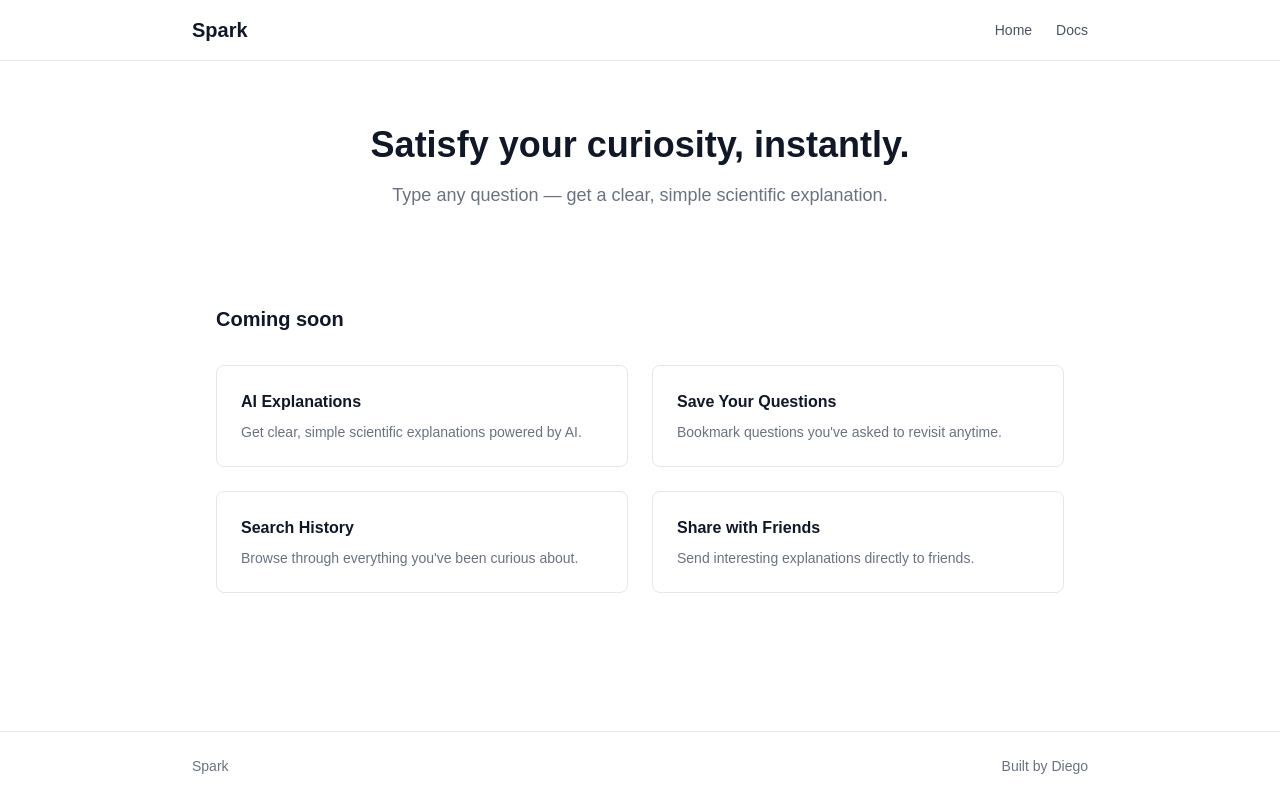
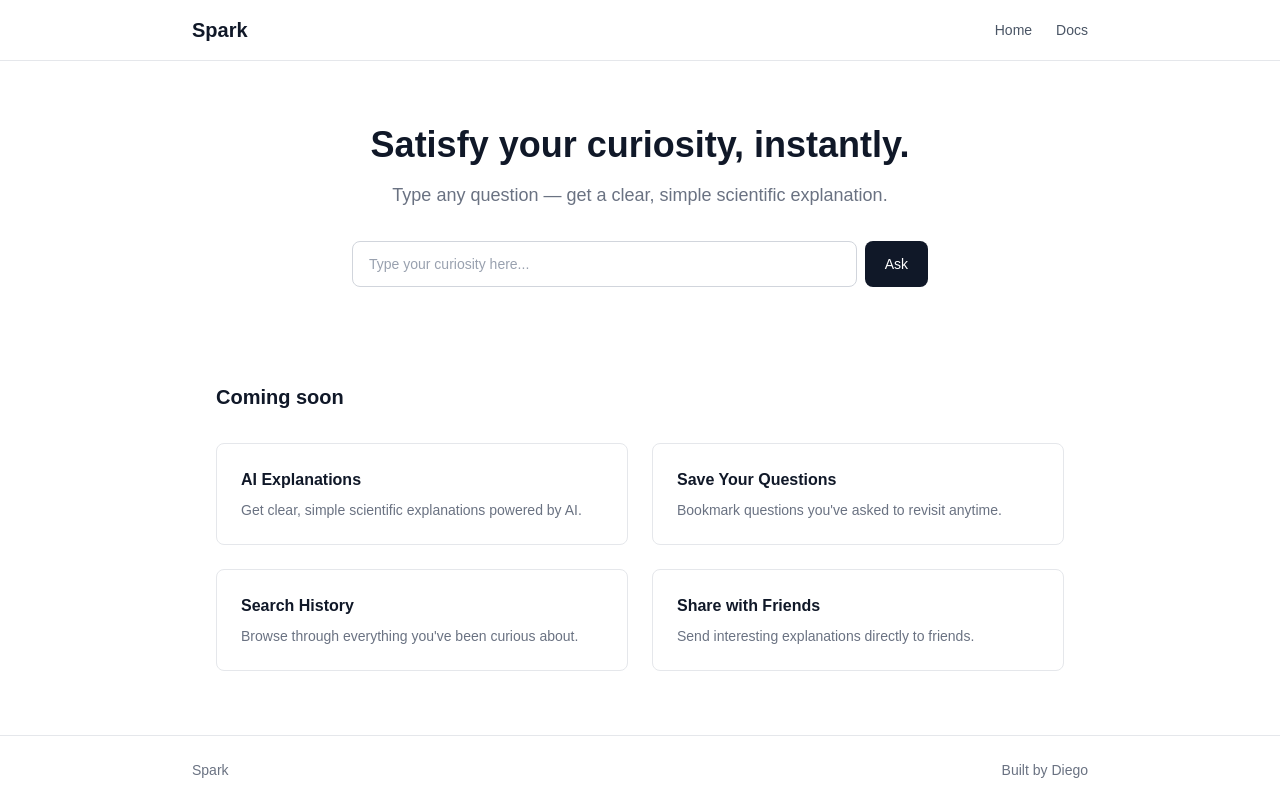
Before and after one commit to jdiego-cloud/spark, a Next.js app: page / in a window 1280 px wide. Built offline with nearby package versions, Linux system fonts and the light colour scheme.

Commit message:
add curiosity input field to homepage

```diff
--- a/app/page.tsx
+++ b/app/page.tsx
@@ -24,9 +24,22 @@ export default function HomePage() {
         <h1 className="text-4xl font-bold text-gray-900 mb-4">
           Satisfy your curiosity, instantly.
         </h1>
-        <p className="text-lg text-gray-500">
+        <p className="text-lg text-gray-500 mb-8">
           Type any question — get a clear, simple scientific explanation.
         </p>
+        <div className="flex gap-2 max-w-xl mx-auto">
+          <input
+            type="text"
+            placeholder="Type your curiosity here..."
+            className="flex-1 border border-gray-300 rounded-lg px-4 py-3 text-sm text-gray-900 placeholder-gray-400 focus:outline-none focus:ring-2 focus:ring-gray-900"
+          />
+          <button
+            type="button"
+            className="bg-gray-900 text-white text-sm font-medium px-5 py-3 rounded-lg hover:bg-gray-700"
+          >
+            Ask
+          </button>
+        </div>
       </section>
 
       <section>
```
